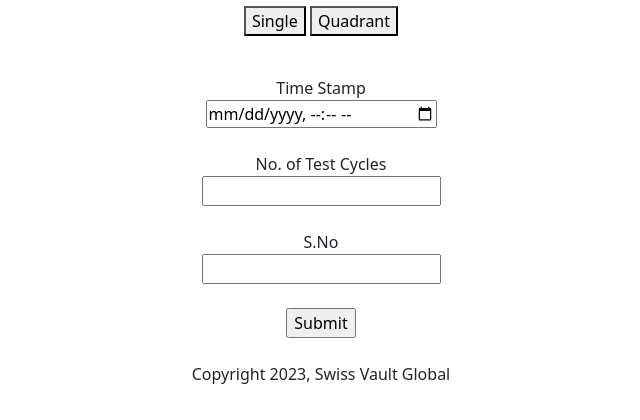
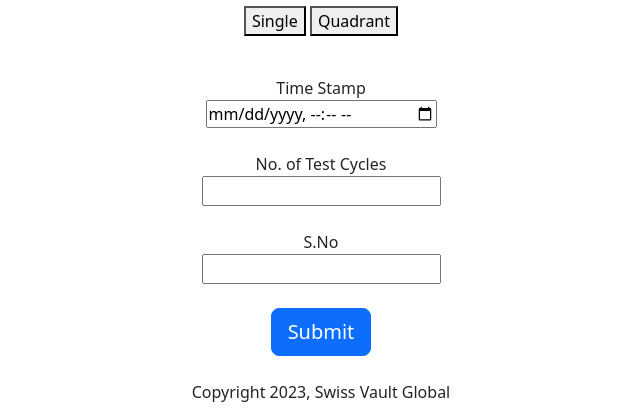
Before and after one commit to chinmay231/web_app_work, a Flask app: page / in a window 1280 px wide. Shown: the part 504-924 px from the top of the page, without its empty margins (319-959 px from the left). Before the commit the page ends 888 px from the top, so only its background shows below. Run offline with Flask 3, Linux system fonts and the light colour scheme.

Commit message:
basic page created

```diff
--- a/templates/extra.html
+++ b/templates/extra.html
@@ -36,10 +36,10 @@
 
         <label for=" S.No "  > S.No </label> <br>
         <input type="text" id=" S.No " name=" S.No " pattern="[A-Za-z0-9]+" title="Only letters and numbers are allowed" required> <br><br>
-        <input type="submit" value="Submit"> <br><br>
+        <input class=" btn btn-primary btn-lg" type="submit" value="Submit"> <br><br>
       </form>
 
-  <p>Copyright 2023, Swiss Vault Global</p>
+  <p mt-4 >Copyright 2023, Swiss Vault Global</p>
     </d1>
   </div>
   </body>
```
